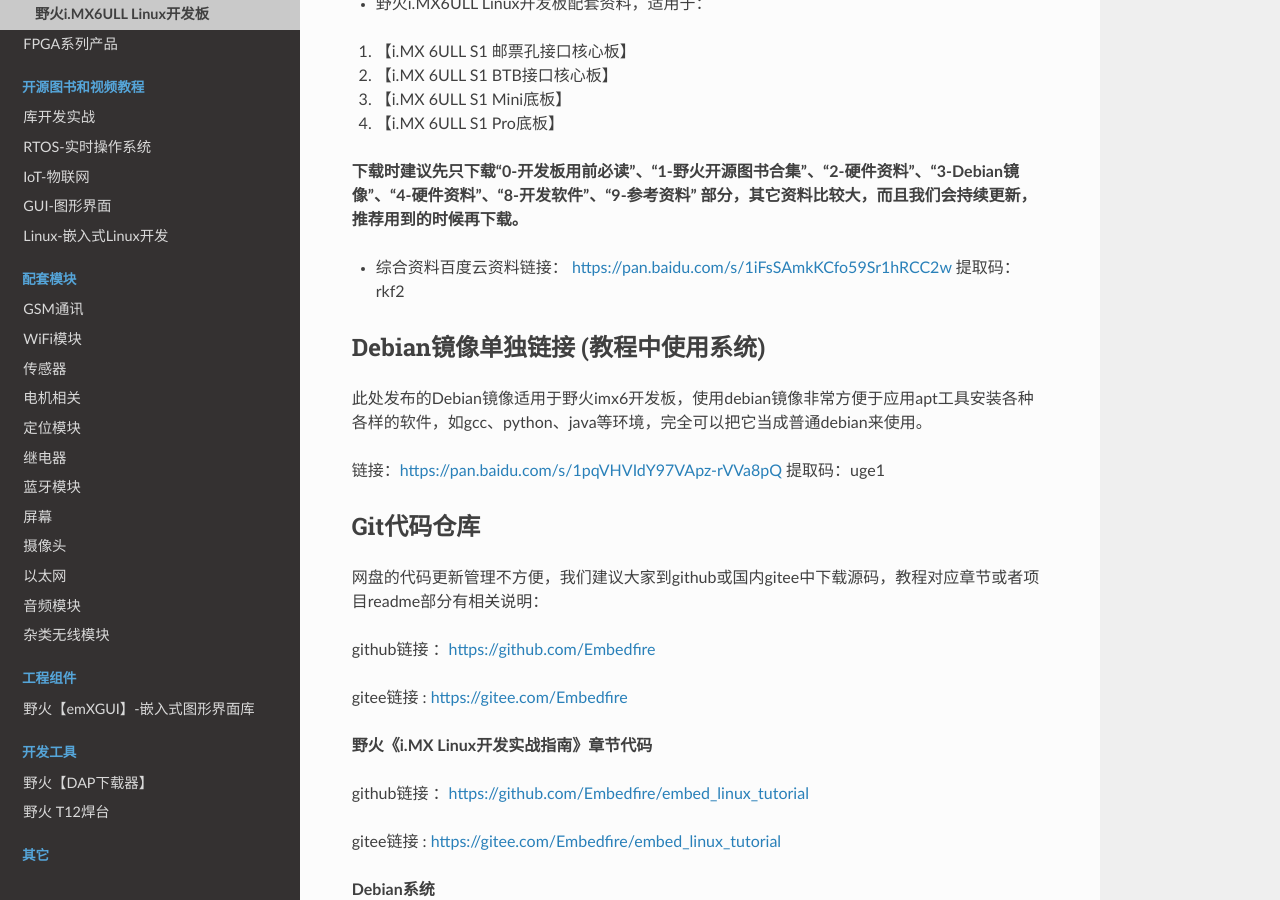
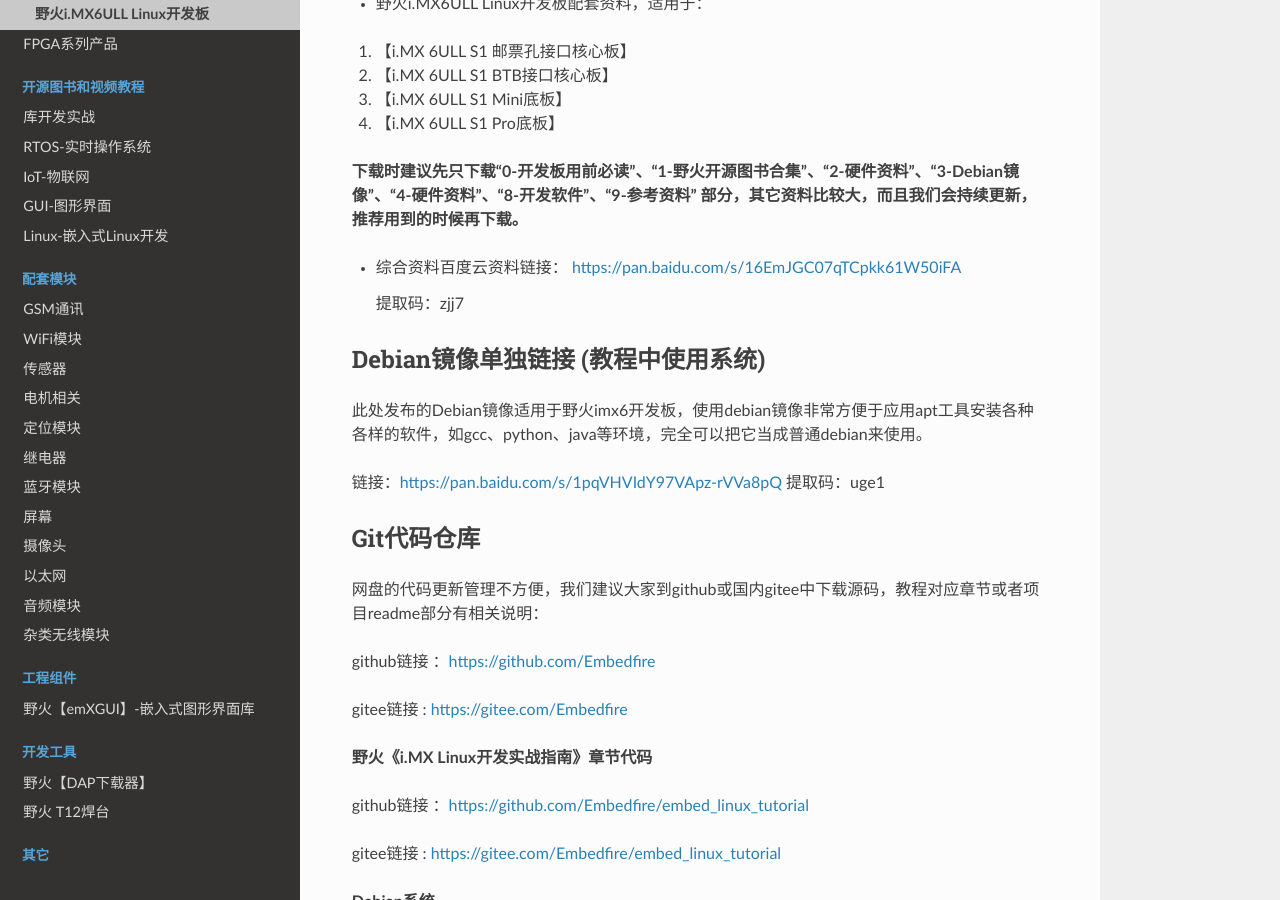
Before and after one commit to Embedfire/ebf_products, a Sphinx documentation site: the page built from documentation/linux/ebf_i.mx6ull.rst, in a window 1280 px wide and 900 px high, scrolled down 689 px. Built offline with Sphinx 7.4.7 and the Read the Docs theme 2.0.0, drawn with Linux system fonts in a browser that asks for light colours; pages that are not in the unit, such as notebooks, are missing from menus.

Commit message:
linux连接

```diff
--- a/documentation/linux/ebf_i.mx6ull.rst
+++ b/documentation/linux/ebf_i.mx6ull.rst
@@ -37,8 +37,11 @@
 **下载时建议先只下载“0-开发板用前必读”、“1-野火开源图书合集”、“2-硬件资料”、“3-Debian镜像”、“4-硬件资料”、“8-开发软件”、“9-参考资料” 部分，其它资料比较大，而且我们会持续更新，推荐用到的时候再下载。**
 
 - 综合资料百度云资料链接：
-  https://pan.baidu.com/s/1iFsSAmkKCfo59Sr1hRCC2w
-  提取码：rkf2
+  https://pan.baidu.com/s/16EmJGC07qTCpkk61W50iFA
+
+  提取码：zjj7
+
+
 
 
 Debian镜像单独链接 (教程中使用系统)
```
